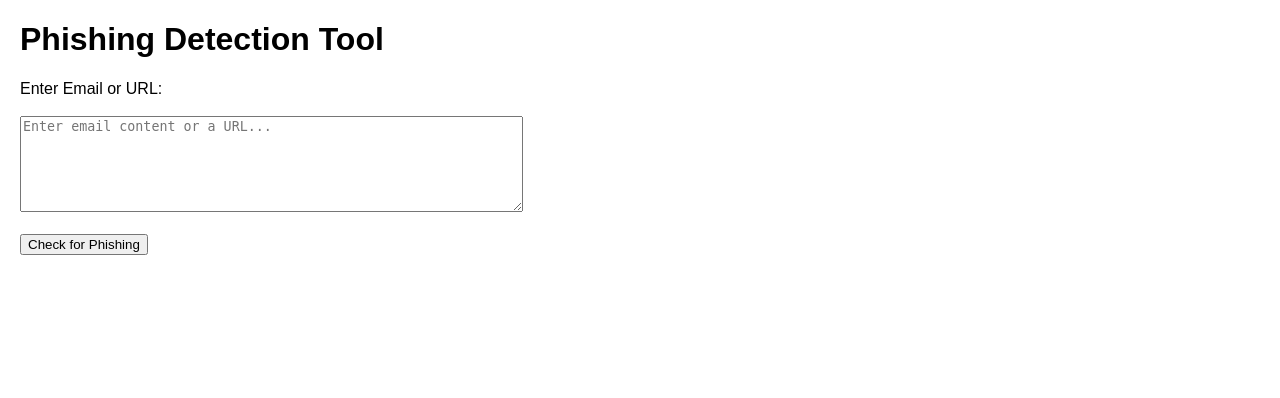
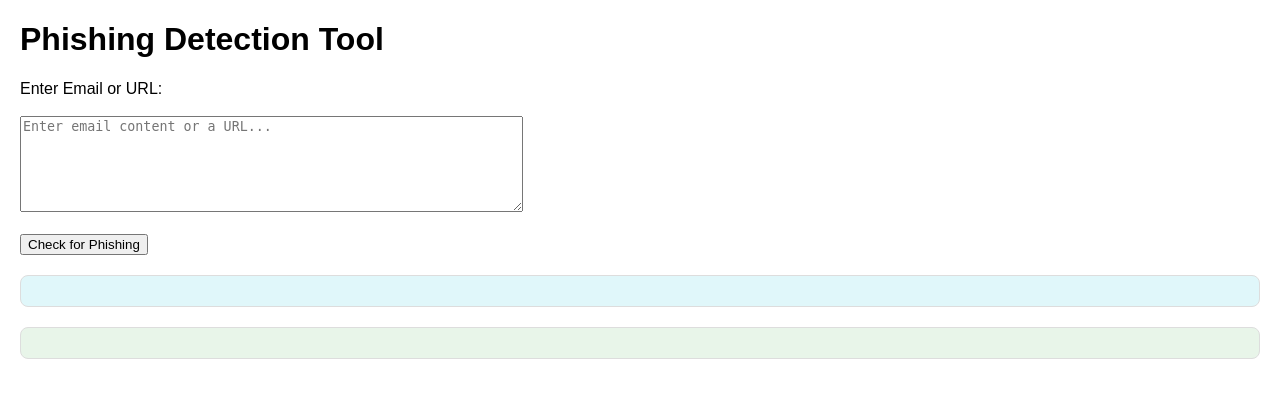
Before and after one commit to Seabass25-byte/ShellHacks-AI-Phishing-Detection-, a Flask app: page / in a window 1280 px wide. Shown: the top 398 px of the page. Run offline with Flask 3, Linux system fonts and the light colour scheme; parts of the project's set-up code (start-up, migrations or seed data) failed here and were passed over.

Commit message:
updating running

```diff
--- a/app/templates/index.html
+++ b/app/templates/index.html
@@ -12,6 +12,30 @@
         form {
             margin-bottom: 20px;
         }
+        #detectionResult, #educationResult {
+            margin-top: 20px;
+            padding: 15px;
+            border-radius: 8px;
+            background-color: #f4f4f4;
+            border: 1px solid #ddd;
+        }
+        #detectionResult {
+            color: #333;
+            background-color: #e0f7fa;
+            font-weight: bold;
+        }
+        #educationResult {
+            color: #2e7d32;
+            background-color: #e8f5e9;
+        }
+        .result-title {
+            font-size: 1.2em;
+            margin-bottom: 10px;
+        }
+        .confidence {
+            font-weight: bold;
+            margin: 5px 0;
+        }
     </style>
 </head>
 <body>
@@ -23,7 +47,10 @@
         <textarea id="inputContent" name="content" rows="6" cols="60" placeholder="Enter email content or a URL..."></textarea><br><br>
         <button type="submit">Check for Phishing</button>
     </form>
-    <p id="detectionResult"></p>
+
+    <!-- Results Display -->
+    <div id="detectionResult"></div>
+    <div id="educationResult"></div>
 
     <!-- Include external JavaScript from static folder -->
     <script src="{{ url_for('static', filename='js/script.js') }}"></script>
```
Also changed, not shown: app/routes.py (+22 -7 lines), app/static/js/script.js (+18 -20 lines).
